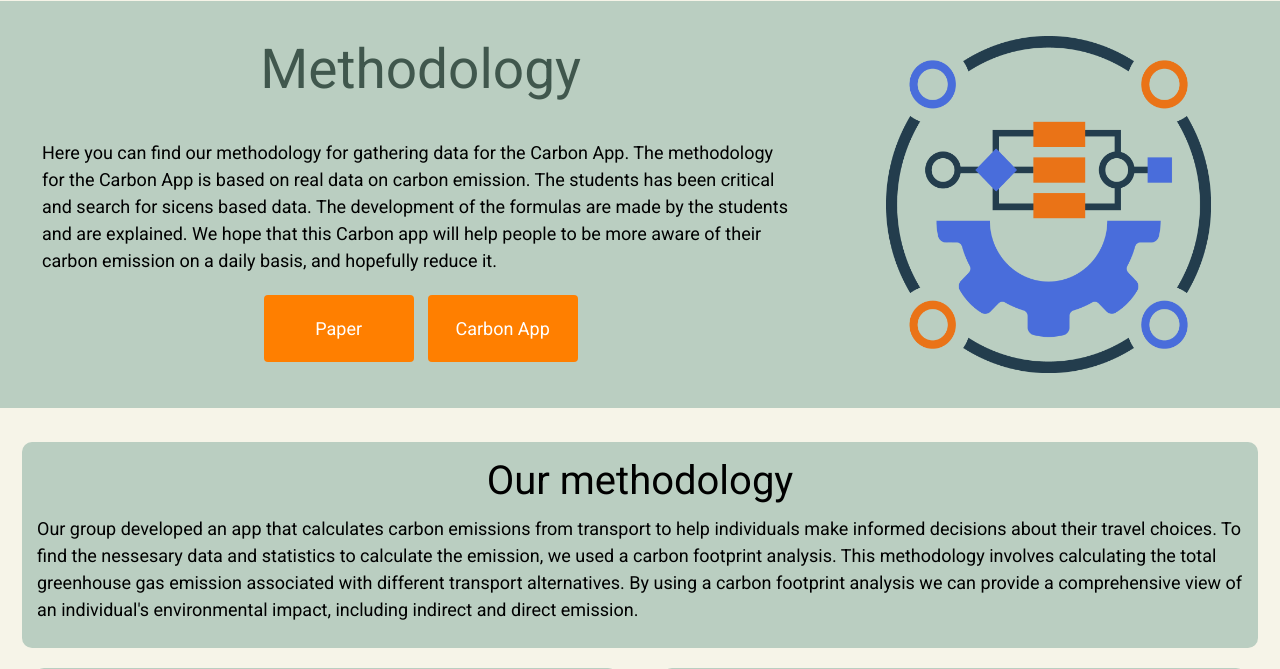
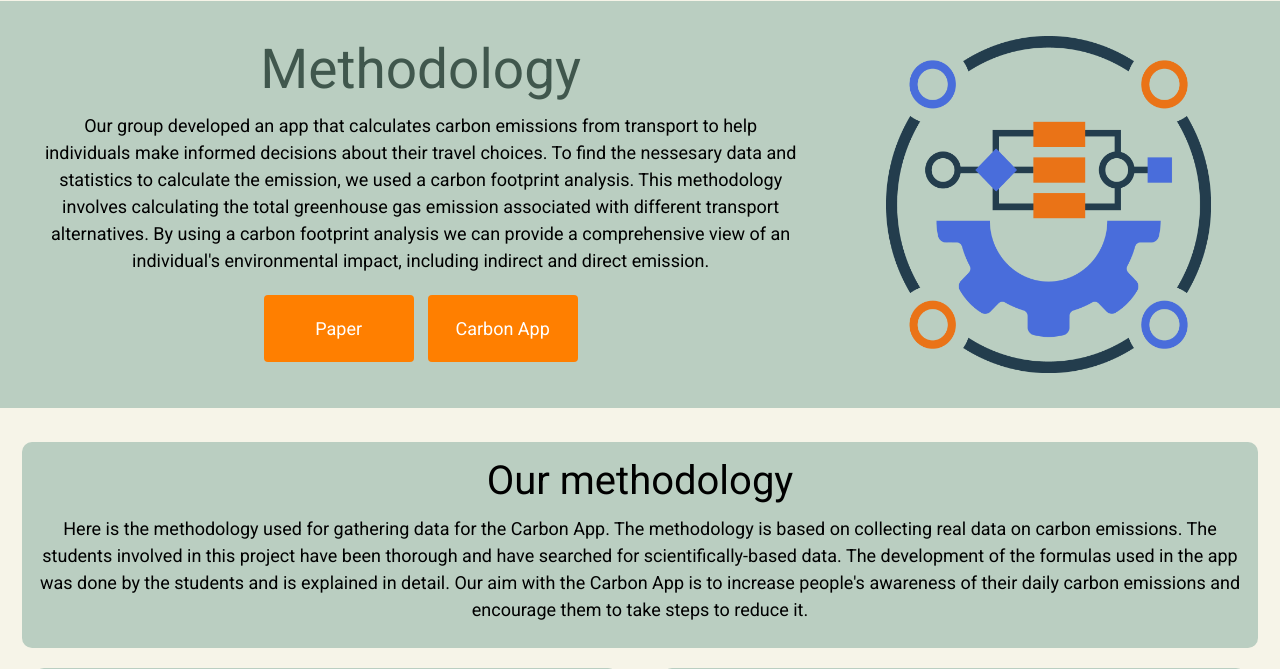
Before and after one commit to Andrei-Cos/Carbon_App_Grp1, a Flask app: page /methodology in a window 1280 px wide. Shown: the part 117-786 px from the top of the page. Run offline with Flask 2, Linux system fonts and the light colour scheme; some libraries are stand-ins or nearby versions.

Commit message:
Update methodology.html

```diff
--- a/capp/templates/methodology.html
+++ b/capp/templates/methodology.html
@@ -15,10 +15,10 @@ Home, section 2 (developers, boxes): #AA5656
       <div class="header">
         <div class="box">
           <h1 style= "font-size:55px;"><span class=text-logo> Methodology</span></h1>
-          <p style="text-align:left;">
+          <p style="text-align:center;">
 
-            <br>Here you can find our methodology for gathering data for the Carbon App.
-            The methodology for the Carbon App is based on real data on carbon emission. The students has been critical and search for sicens based data. The development of the formulas are made by the students and are explained. We hope that this Carbon app will help people to be more aware of their carbon emission on a daily basis, and hopefully reduce it.
+            Our group developed an app that calculates carbon emissions from transport to help individuals make informed decisions about their travel choices.
+            To find the nessesary data and statistics to calculate the emission, we used a carbon footprint analysis. This methodology involves calculating the total greenhouse gas emission associated with different transport alternatives. By using a carbon footprint analysis we can provide a comprehensive view of an individual's environmental impact, including indirect and direct emission.
           </p>
             <button class="btn">
                 <a href="https://docs.google.com/document/d/1LB7sJ2ddfoHPvye0LtYxO5xrmzEQeNHj2j6Ac6Gt_8c/edit?fbclid=IwAR3QH5EGtb0Qicoog0iJNQiYWfmuadTB3eiiieQOIfvOQS1CTFyBkUBR96I" class="button" target="_blank">Paper</a>
@@ -47,9 +47,12 @@ Home, section 2 (developers, boxes): #AA5656
         <br>
         <div class="box">
           <h1 style="text-align:center;"> Our methodology</h1>
-          <p>
-            Our group developed an app that calculates carbon emissions from transport to help individuals make informed decisions about their travel choices.
-            To find the nessesary data and statistics to calculate the emission, we used a carbon footprint analysis. This methodology involves calculating the total greenhouse gas emission associated with different transport alternatives. By using a carbon footprint analysis we can provide a comprehensive view of an individual's environmental impact, including indirect and direct emission.
+          <p style="text-align: center;">
+            Here is the methodology used for gathering data for the Carbon App.
+            The methodology is based on collecting real data on carbon emissions.
+            The students involved in this project have been thorough and have searched for scientifically-based data.
+            The development of the formulas used in the app was done by the students and is explained in detail.
+            Our aim with the Carbon App is to increase people's awareness of their daily carbon emissions and encourage them to take steps to reduce it.
 
           </p>
         </div>
```
